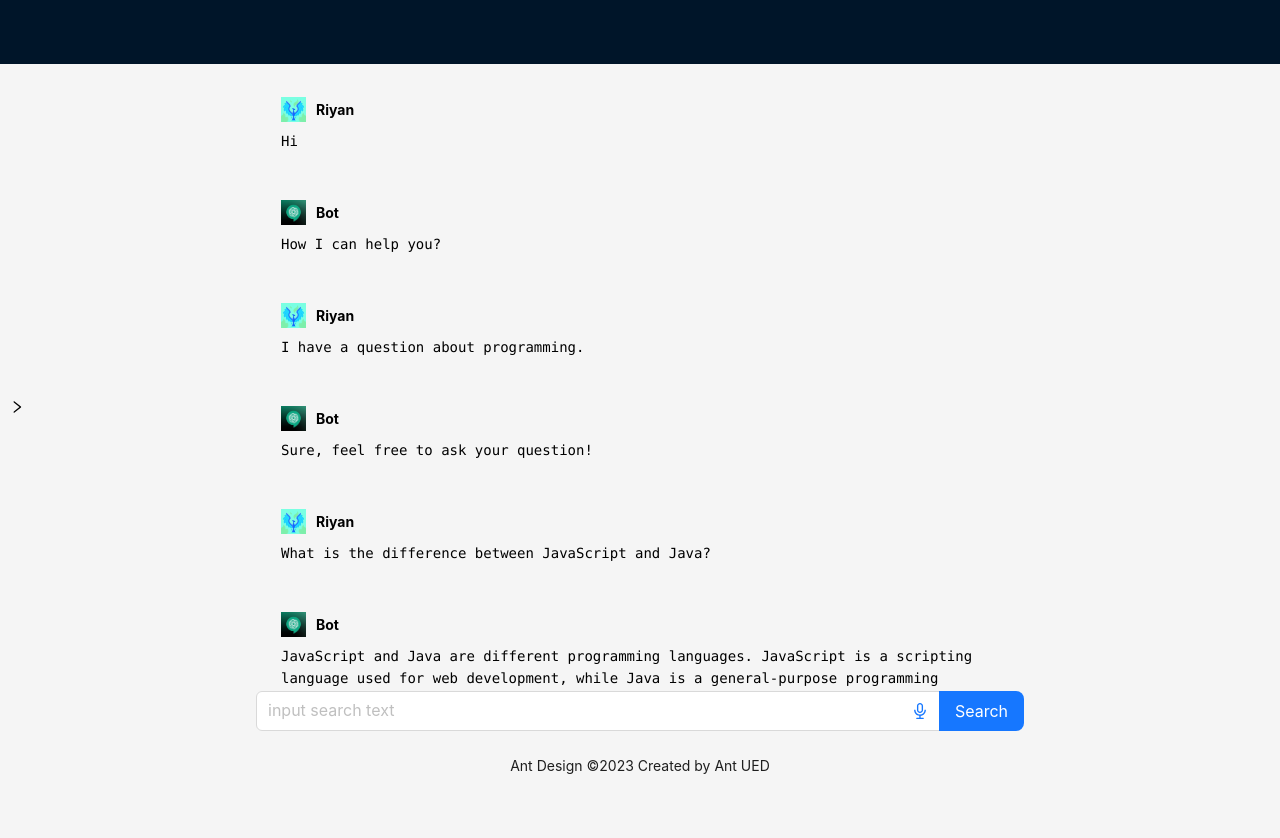
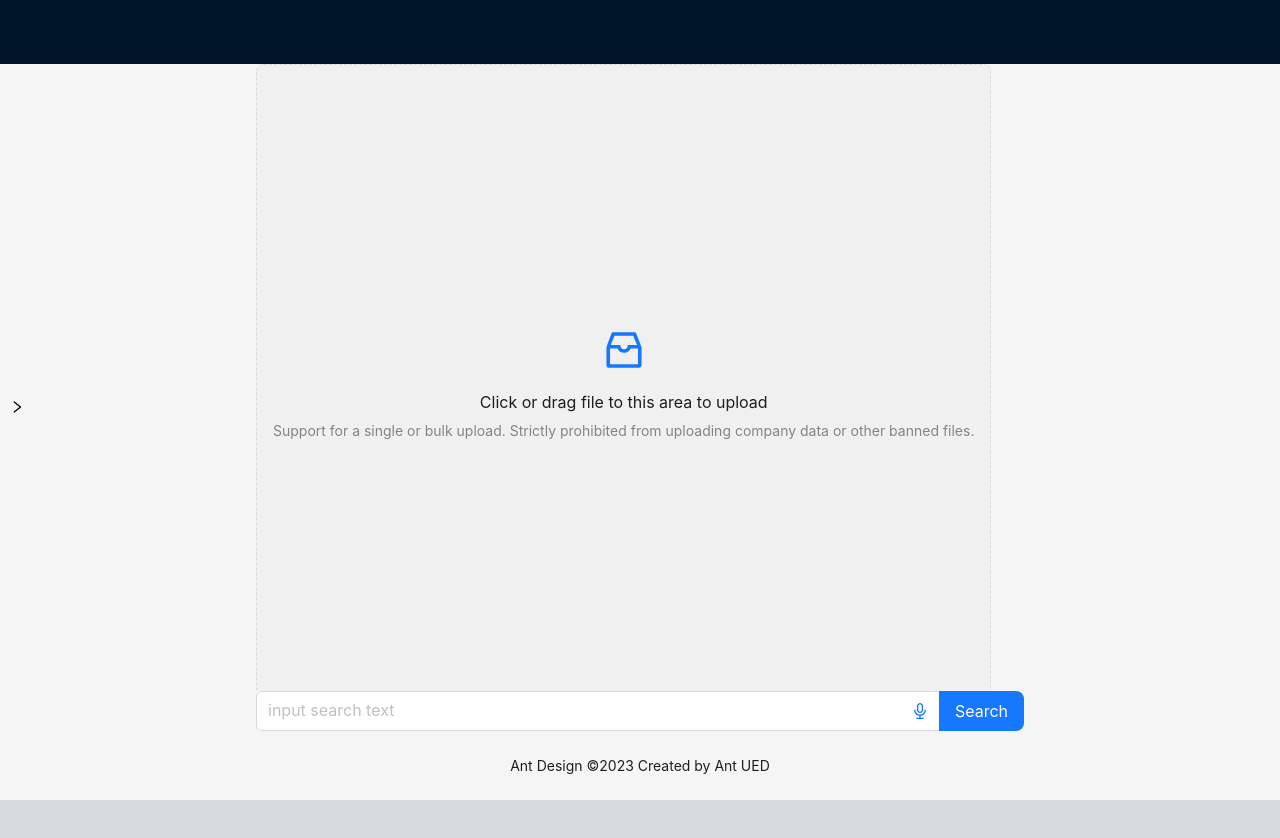
Before and after one commit to Ryand1234/Doc_Analyzer, a Next.js app in the folder doc_analyzer/: page / in a window 1280 px wide. Shown: the top 838 px of the page. After the commit the page ends 800 px from the top, so only its background shows below. Built offline with nearby package versions, Linux system fonts and the light colour scheme.

Commit message:
upload is working fine now

```diff
--- a/doc_analyzer/app/layout/chatbox.tsx
+++ b/doc_analyzer/app/layout/chatbox.tsx
@@ -9,7 +9,7 @@ export default function ChatBox({ messages }: MenuProps) {
     } = theme.useToken();
     return (
         <>
-            <Content style={{paddingBottom: '20vh'}}>
+            <Content style={{height: '100vh', paddingBottom: '20vh'}}>
                 {messages.map((element, index) => (
                     <Message key={index} message={element.message} user={element.user} />
                 ))}
--- /dev/null
+++ b/doc_analyzer/app/layout/new-chat.tsx
@@ -0,0 +1,45 @@
+import { InboxOutlined } from '@ant-design/icons';
+import type { UploadProps } from 'antd';
+import { message, Upload } from 'antd';
+const { Dragger } = Upload;
+
+const props: UploadProps = {
+    name: 'file',
+    multiple: false,
+    action: '/api/upload',
+    onChange(info) {
+        const { status } = info.file;
+        if (status !== 'uploading') {
+            console.log(info.file, info.fileList);
+        }
+        if (status === 'done') {
+            console.log(info.file)
+            message.success(`${info.file.name} file uploaded successfully.`);
+        } else if (status === 'error') {
+            message.error(`${info.file.name} file upload failed.`);
+        }
+    },
+    onDrop(e) {
+        console.log('Dropped files', e.dataTransfer.files);
+    },
+};
+
+
+export default function NewChat() {
+    return (
+        <div style={{
+            height: '80vh',
+        }}>
+            <Dragger {...props}>
+                <p className="ant-upload-drag-icon">
+                    <InboxOutlined />
+                </p>
+                <p className="ant-upload-text">Click or drag file to this area to upload</p>
+                <p className="ant-upload-hint">
+                    Support for a single or bulk upload. Strictly prohibited from uploading company data or other
+                    banned files.
+                </p>
+            </Dragger>
+        </div>
+    )
+}
--- a/doc_analyzer/app/page.tsx
+++ b/doc_analyzer/app/page.tsx
@@ -13,6 +13,7 @@ import { AudioOutlined } from '@ant-design/icons';
 import { Input, Space } from 'antd';
 import type { SearchProps } from 'antd/es/input/Search';
 import callGPT from './server/openrouter';
+import NewChat from './layout/new-chat';
 const { Search } = Input;
 
 const suffix = (
@@ -39,28 +40,8 @@ const App: React.FC = () => {
 
   const [messages, setMessages] = useState([
     {
-      "user": "Riyan",
-      "message": "Hi"
-    },
-    {
       "user": "Bot",
-      "message": "How I can help you?"
-    },
-    {
-      "user": "Riyan",
-      "message": "I have a question about programming."
-    },
-    {
-      "user": "Bot",
-      "message": "Sure, feel free to ask your question!"
-    },
-    {
-      "user": "Riyan",
-      "message": "What is the difference between JavaScript and Java?"
-    },
-    {
-      "user": "Bot",
-      "message": "JavaScript and Java are different programming languages. JavaScript is a scripting language used for web development, while Java is a general-purpose programming language. They have different use cases and syntax."
+      "message": "Hi User!, Please Upload the doc that you want to summarize and ask questions on ;)"
     },
   ]);
 
@@ -122,13 +103,20 @@ const onSearch: SearchProps['onSearch'] = async (value, _e, info) => {console.lo
           top: '50%',
           marginLeft: collapsed ? '80px' : '210px'
         }} onClick={() => { setCollapsed(true) }} />}
+        { messages.length == 1 ? (
         <div style={{
           overflow: 'auto',
           marginLeft: '20vw',
           marginRight: '20vw'
         }}>
+          <NewChat />
+        </div>) : (<div style={{
+          overflow: 'auto',
+          marginLeft: '20vw',
+          marginRight: '20vw'
+        }}>
           <ChatBox messages={messages} />
-        </div>
+        </div>)}
       </Layout>
       <div
         style={{
--- a/doc_analyzer/package.json
+++ b/doc_analyzer/package.json
@@ -10,12 +10,15 @@
   },
   "dependencies": {
     "antd": "^5.12.4",
+    "fs": "^0.0.1-security",
     "next": "14.0.4",
+    "pdf-parse": "^1.1.1",
     "react": "^18",
     "react-dom": "^18"
   },
   "devDependencies": {
     "@types/node": "^20",
+    "@types/pdf-parse": "^1.1.4",
     "@types/react": "^18",
     "@types/react-dom": "^18",
     "autoprefixer": "^10.0.1",
--- /dev/null
+++ b/doc_analyzer/pages/api/upload.ts
@@ -0,0 +1,55 @@
+import fs from "fs";
+import type { NextApiRequest, NextApiResponse } from 'next'
+import pdfParse from 'pdf-parse';
+import multer from 'multer';
+
+const upload = multer({
+  storage: multer.memoryStorage(),
+});
+export const config = {
+  api: {
+    bodyParser: false
+  }
+};
+export default function handler(
+  req: NextApiRequest,
+  res: NextApiResponse<any>
+) {
+  console.log("HO")
+  if (req.method === "GET") {
+    res.status(405).json({ message: "Get not allowed" })
+  }
+  try {
+    // Use multer middleware to handle file upload
+    upload.single('file')(req, res, (err) => {
+      if (err) {
+        return res.status(500).json({ error: err.message });
+      }
+
+      // Access the uploaded file through req.file
+      const uploadedFile = req.file;
+
+      // Check if a file was provided
+      if (!uploadedFile) {
+        return res.status(400).json({ error: 'No file uploaded.' });
+      }
+      console.log(uploadedFile);
+      // Process the file as needed
+      const pdfData = Buffer.from(uploadedFile.buffer);
+      // Parse the PDF content
+      pdfParse(pdfData).then((data) => {
+        // Extracted text content from the PDF
+        const textContent = data.text;
+        res.status(200).json({ message: 'File uploaded successfully!', content: textContent });
+
+      }).catch((error) => {
+        console.error('Error parsing PDF:', error);
+        res.status(500).json({ message: 'File uploaded unsuccessfully!', content: null });
+      });
+
+    });
+  } catch (error) {
+    console.error('Error handling file upload:', error);
+    res.status(500).json({ error: 'Internal Server Error' });
+  }
+}
```
Also changed, not shown: package.json (+7 -1 lines), 2 other files (tests, documents, lock files or other folders).
